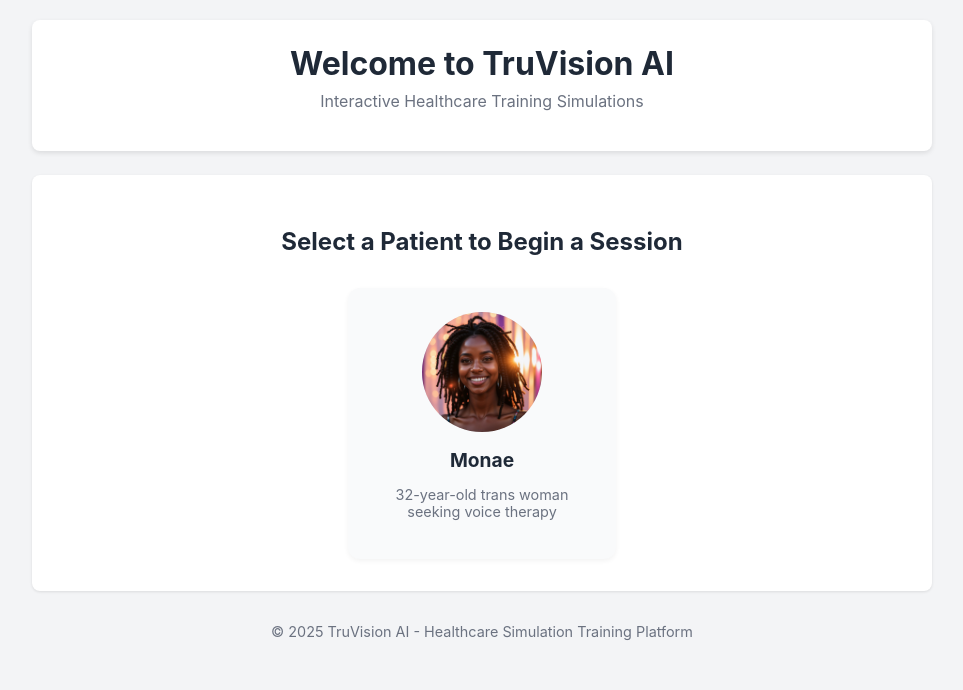
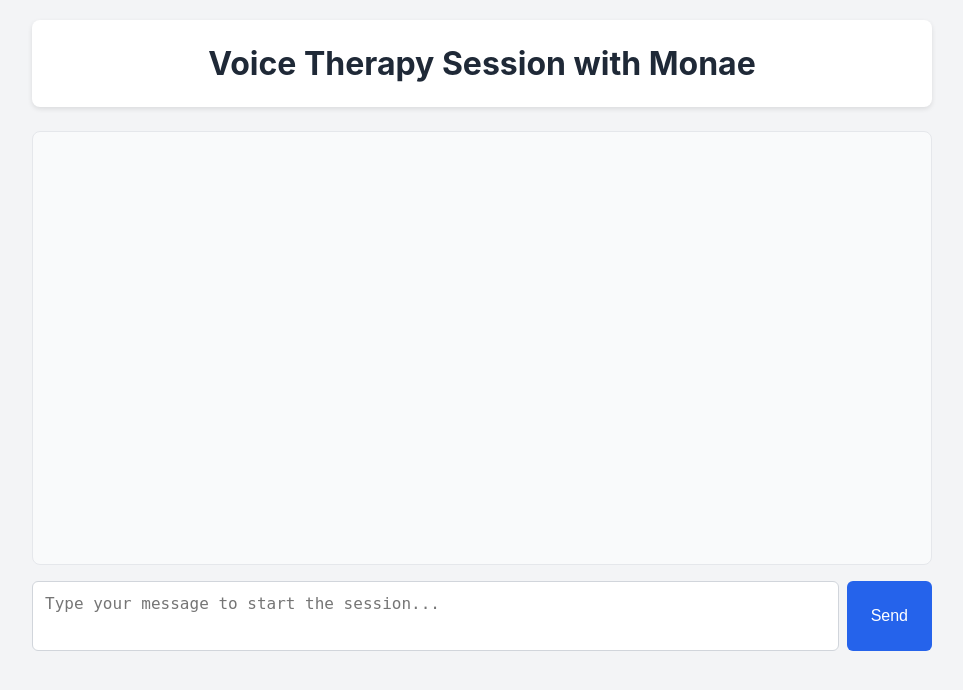
Before and after one commit to Saudade08/TruVoice-AI-fork, a Flask app: page / in a window 1280 px wide. Shown: the top 690 px of the page, without its empty margins (158-1121 px from the left). Run offline with Flask 3, Linux system fonts and the light colour scheme.

Commit message:
Update index.html remove intial message

```diff
--- a/templates/index.html
+++ b/templates/index.html
@@ -3,72 +3,165 @@
 <head>
     <meta charset="UTF-8">
     <meta name="viewport" content="width=device-width, initial-scale=1.0">
-    <title>TruVision AI - Healthcare Training Simulations</title>
-    <link rel="stylesheet" href="static/styles.css">
+    <title>Voice Therapy Session with Monae</title>
+    <link rel="stylesheet" href="{{ url_for('static', filename='styles.css') }}">
 </head>
 <body>
     <header>
-        <h1>Welcome to TruVision AI</h1>
-        <p class="subtitle">Interactive Healthcare Training Simulations</p>
+        <h1>Voice Therapy Session with Monae</h1>
     </header>
 
     <main>
-        <div id="welcomeScreen" class="welcome-container">
-            <h2>Select a Patient to Begin a Session</h2>
-
-            <div class="patients-grid">
-                <div class="patient-card" data-patient="monae">
-                    <div class="patient-avatar">
-                        <img src="static/images/avatar-placeholder.jpg" alt="Monae">
-                    </div>
-                    <h3>Monae</h3>
-                    <p>32-year-old trans woman seeking voice therapy</p>
-                    <div class="patient-hover-info">
-                        <p>Click to start a voice therapy session with Monae</p>
-                    </div>
-                </div>
-                <!-- Additional patients can be added here in the future -->
-            </div>
-        </div>
-
-        <div id="chatInterface" class="chat-interface hidden">
-            <div class="chat-header">
-                <button id="backButton" class="btn btn-secondary">← Back</button>
-                <h2 id="currentPatientName">Voice Therapy Session with Monae</h2>
-            </div>
-
         <div id="chatBox" class="chat-container"></div>
 
         <div id="typingIndicator" class="typing-indicator hidden">
-                <span id="typingName">Monae</span> is typing...
+            Monae is typing...
         </div>
 
         <div class="input-container">
             <textarea
                 id="userInput"
                 class="chat-input"
-                    placeholder="Type your message..."
+                placeholder="Type your message to start the session..."
                 rows="1"
                 maxlength="500"
             ></textarea>
             <button id="sendButton" class="btn btn-primary">Send</button>
         </div>
 
-            <div class="action-buttons">
+        <div class="button-container">
             <button id="restartButton" class="btn btn-success hidden">
                 Start New Session
             </button>
-                <button id="downloadButton" class="btn btn-info hidden">
-                    Download Conversation
+            <button id="downloadButton" class="btn btn-secondary hidden">
+                Download Chat Log
             </button>
-            </div>
         </div>
     </main>
 
-    <footer>
-        <p>© 2025 TruVision AI - Healthcare Simulation Training Platform</p>
-    </footer>
+    <script>
+        let isSessionEnded = false;
+        let previousResponseId = null;
 
-    <script src="static/js/chat.js"></script>
+        async function sendMessage() {
+            if (isSessionEnded) return;
+
+            const userInput = document.getElementById('userInput');
+            const message = userInput.value.trim();
+            if (!message) return;
+
+            const chatBox = document.getElementById('chatBox');
+            chatBox.innerHTML += `
+                <div class="message user-message">
+                    <div class="message-content">${escapeHtml(message)}</div>
+                </div>
+            `;
+
+            userInput.value = '';
+            userInput.disabled = true;
+            document.getElementById('sendButton').disabled = true;
+            document.getElementById('typingIndicator').classList.remove('hidden');
+
+            try {
+                const response = await fetch('/chat', {
+                    method: 'POST',
+                    headers: {'Content-Type': 'application/json'},
+                    body: JSON.stringify({
+                        message: message,
+                        previous_response_id: previousResponseId
+                    })
+                });
+
+                const data = await response.json();
+                previousResponseId = data.response_id;
+
+                if (data.response) {
+                    chatBox.innerHTML += `
+                        <div class="message assistant-message">
+                            <div class="message-content">${escapeHtml(data.response)}</div>
+                        </div>
+                    `;
+                }
+
+                if (data.ended) {
+                    isSessionEnded = true;
+                    chatBox.innerHTML += '<div class="session-ended">Session has ended.</div>';
+                    userInput.disabled = true;
+                    document.getElementById('sendButton').disabled = true;
+                    document.getElementById('restartButton').classList.remove('hidden');
+                    document.getElementById('downloadButton').classList.remove('hidden');
+                }
+            } catch (error) {
+                console.error('Error:', error);
+                chatBox.innerHTML += `
+                    <div class="message system-message">
+                        <div class="message-content">Error sending message. Please try again.</div>
+                    </div>
+                `;
+            } finally {
+                userInput.disabled = false;
+                document.getElementById('sendButton').disabled = false;
+                document.getElementById('typingIndicator').classList.add('hidden');
+                chatBox.scrollTop = chatBox.scrollHeight;
+            }
+        }
+
+        function handleKeyPress(event) {
+            if (event.key === 'Enter' && !event.shiftKey) {
+                event.preventDefault();
+                sendMessage();
+            }
+        }
+
+        function escapeHtml(unsafe) {
+            return unsafe
+                .replace(/&/g, "&amp;")
+                .replace(/</g, "&lt;")
+                .replace(/>/g, "&gt;")
+                .replace(/"/g, "&quot;")
+                .replace(/'/g, "&#039;");
+        }
+
+        async function startSession() {
+            try {
+                const response = await fetch('/start', { method: 'POST' });
+                const data = await response.json();
+                previousResponseId = data.response_id;
+            } catch (error) {
+                console.error('Error starting session:', error);
+            }
+        }
+
+        async function restartSession() {
+            try {
+                const response = await fetch('/restart', { method: 'POST' });
+                const data = await response.json();
+
+                if (data.success) {
+                    isSessionEnded = false;
+                    previousResponseId = null;
+                    document.getElementById('chatBox').innerHTML = '';
+                    document.getElementById('userInput').disabled = false;
+                    document.getElementById('sendButton').disabled = false;
+                    document.getElementById('restartButton').classList.add('hidden');
+                    document.getElementById('downloadButton').classList.add('hidden');
+                    await startSession();
+                }
+            } catch (error) {
+                console.error('Error restarting session:', error);
+            }
+        }
+
+        // Event listeners
+        document.getElementById('userInput').addEventListener('keypress', handleKeyPress);
+        document.getElementById('sendButton').addEventListener('click', sendMessage);
+        document.getElementById('restartButton').addEventListener('click', restartSession);
+        document.getElementById('downloadButton').addEventListener('click', () => {
+            window.location.href = '/download-logs';
+        });
+
+        // Start the session when the page loads
+        window.onload = startSession;
+    </script>
 </body>
 </html>
```
Lines whose indentation alone changed are shown as unchanged.
